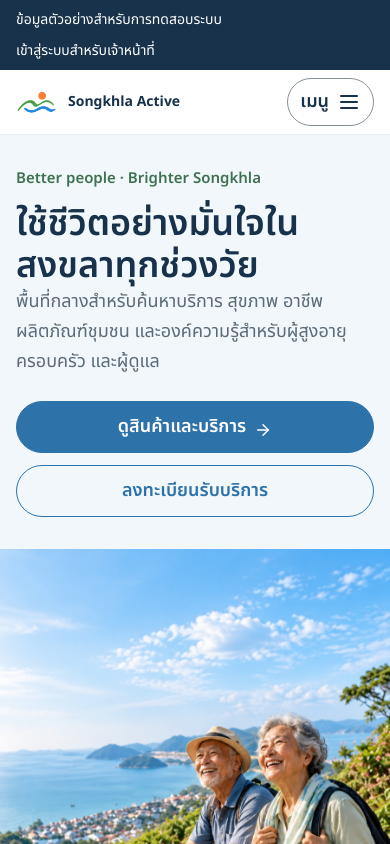
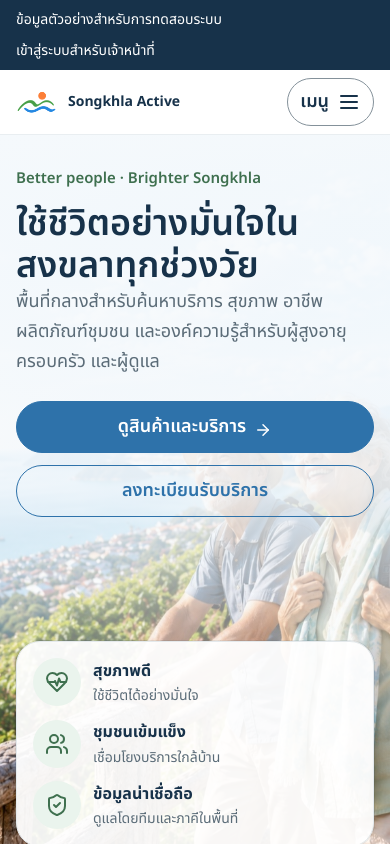
Before and after one commit to saharuth-nu/songkhla-active-aging, a Next.js app: page / in a window 390 px wide. Shown: the top 844 px of the page. Built offline with nearby package versions, Linux system fonts and the light colour scheme.

Commit message:
ปรับการแสดงส่วน hero ให้ระเบียบขึึ้น

```diff
--- a/src/styles/prototype-layout.css
+++ b/src/styles/prototype-layout.css
@@ -1173,13 +1173,41 @@
 }
 
 .hero-section {
+  position: relative;
+  min-height: clamp(42rem, calc(100svh - var(--header-height-mobile)), 48rem);
+  display: flex;
+  flex-direction: column;
+  isolation: isolate;
+  overflow: hidden;
   padding-block-end: var(--layout-section-mobile);
   background: var(--color-surface-sky);
 }
 
+.hero-section::before {
+  position: absolute;
+  z-index: 0;
+  inset: 0;
+  background: linear-gradient(
+    180deg,
+    var(--color-photo-overlay-strong) 0%,
+    var(--color-photo-overlay-medium) 46%,
+    var(--color-photo-overlay-soft) 68%,
+    var(--color-photo-overlay-clear) 84%
+  );
+  content: "";
+  pointer-events: none;
+}
+
+.hero-section > .site-container {
+  position: relative;
+  z-index: 1;
+}
+
 .hero-layout {
-  display: grid;
-  align-items: center;
+  min-height: 30rem;
+  flex: 1;
+  display: grid;
+  align-items: start;
 }
 
 .hero-layout__copy {
@@ -1295,8 +1323,12 @@
 }
 
 .responsive-image--hero {
+  position: absolute;
+  z-index: -1;
+  inset: 0;
   width: 100%;
-  aspect-ratio: 4 / 5;
+  height: 100%;
+  aspect-ratio: auto;
 }
 
 .responsive-image--hero img {
@@ -1807,6 +1839,41 @@
 @media (min-width: 40rem) {
   .site-container {
     width: min(calc(100% - (var(--layout-gutter-tablet) * 2)), var(--layout-public-max));
+  }
+
+  .hero-section {
+    min-height: clamp(36rem, 72svh, 40rem);
+    padding-block-end: var(--space-6);
+  }
+
+  .hero-section::before {
+    background:
+      linear-gradient(
+        90deg,
+        var(--color-photo-overlay-strong) 0%,
+        var(--color-photo-overlay-medium) 38%,
+        var(--color-photo-overlay-soft) 58%,
+        var(--color-photo-overlay-clear) 76%
+      ),
+      linear-gradient(
+        180deg,
+        var(--color-photo-overlay-clear) 58%,
+        var(--color-photo-overlay-soft) 100%
+      );
+  }
+
+  .hero-layout {
+    min-height: 27rem;
+    align-items: center;
+  }
+
+  .hero-layout__copy {
+    width: min(58%, 32rem);
+    padding-block: var(--space-8);
+  }
+
+  .responsive-image--hero img {
+    object-position: 64% center;
   }
 
   .section-heading {
@@ -2048,6 +2115,7 @@
   .hero-layout {
     min-height: 32rem;
     flex: 1;
+    align-items: center;
   }
 
   .hero-layout__copy {
@@ -2097,3 +2165,17 @@
     grid-template-columns: repeat(3, minmax(0, 1fr));
   }
 }
+
+@media (min-width: 100rem) {
+  .responsive-image--hero {
+    background: var(--color-surface-sky);
+  }
+
+  .responsive-image--hero img {
+    width: min(100%, 100rem);
+    margin-inline-start: auto;
+    mask-image: linear-gradient(90deg, transparent 0%, black 8%, black 100%);
+    mask-repeat: no-repeat;
+    mask-size: 100% 100%;
+  }
+}
```
